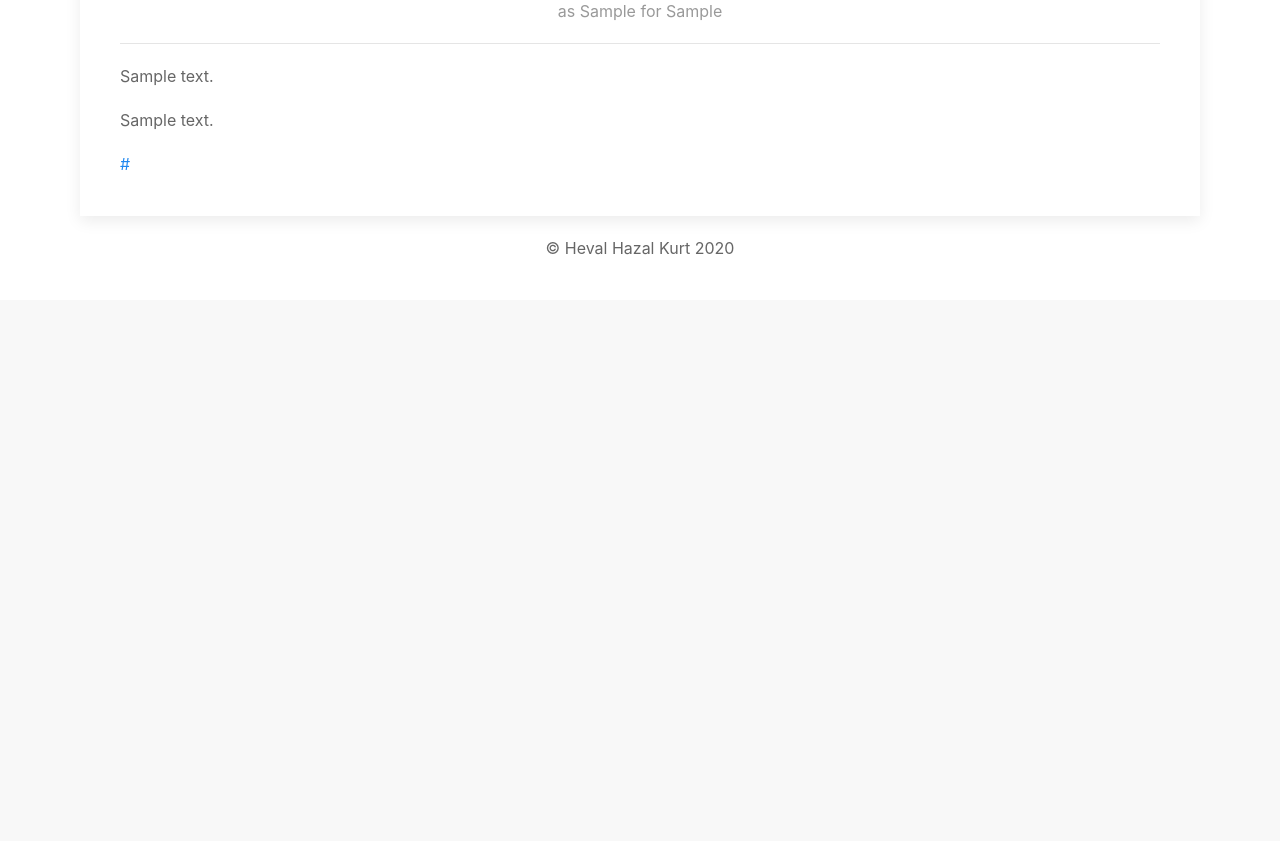
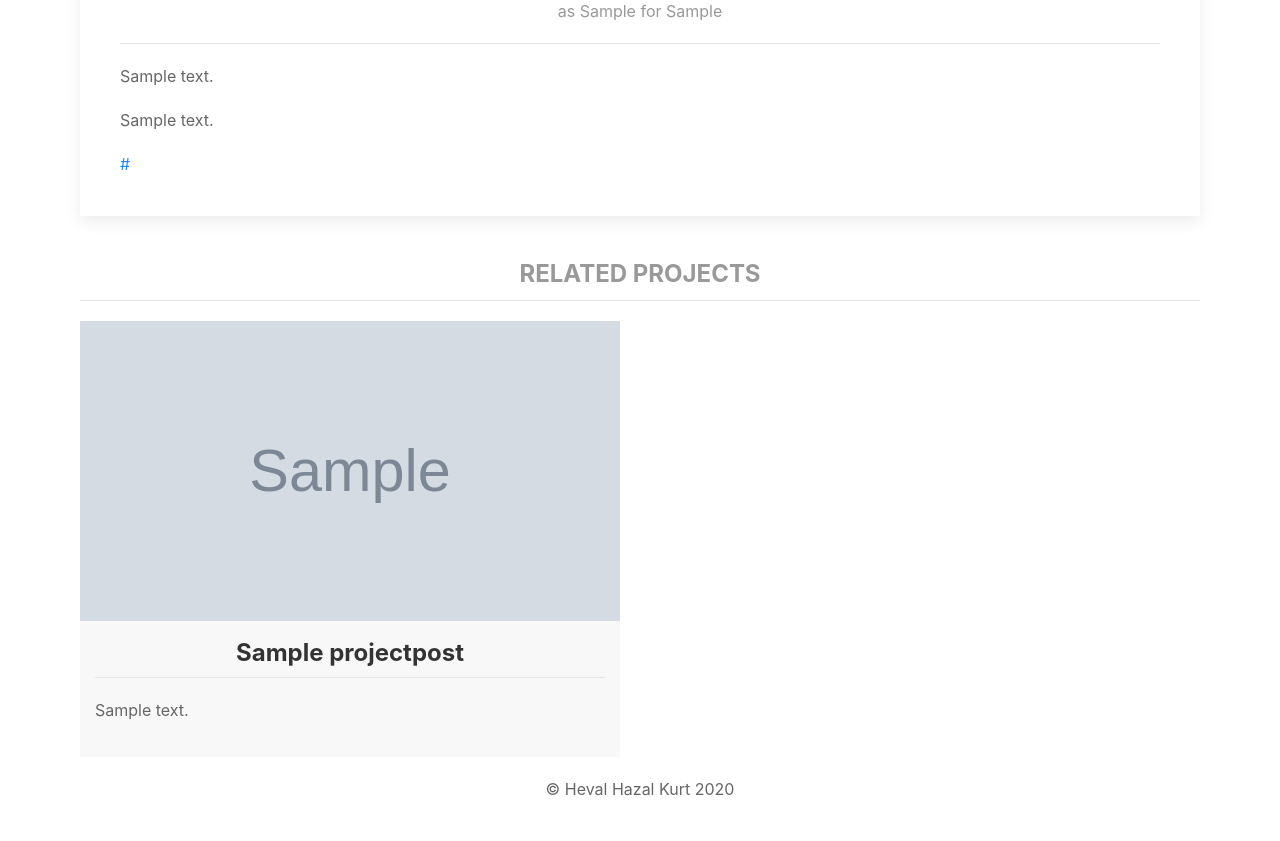
Before and after one commit to hevalhazalkurt/hhk_personal_website, a Django app: a page that uses hhk_web/project/templates/project/project_detail.html in a window 1280 px wide. Shown: the part 615-1456 px from the top of the page. Before the commit the page ends 870 px from the top, so only its background shows below. Run offline with Django 3.2, Linux system fonts and the light colour scheme; tables that the repository leaves empty hold one stand-in row (values such as "Sample post"); grey boxes marked "Sample" are stand-in pictures; some libraries are stand-ins or nearby versions.

Commit message:
Added related projects section

```diff
--- a/hhk_web/project/templates/project/project_detail.html
+++ b/hhk_web/project/templates/project/project_detail.html
@@ -12,4 +12,18 @@
         <a href="{{object.link}}" target="_blank">{{ object.link }}</a>
     </div>
 
+    <h1 class="uk-text-bold uk-heading-divider uk-text-center uk-text-muted uk-text-uppercase uk-text-large">Related Projects</h1>
+    <div class="uk-child-width-1-2@m " uk-grid>
+      {% for rel in related_projects %}
+      <div class="uk-section-default">
+        <a href="{{ rel.get_absolute_url }}"><div class="uk-section uk-height-medium uk-flex uk-flex-center uk-flex-middle uk-background-cover uk-light" style="background-image: url({{ rel.image.url }})">
+        </div></a>
+        <div class="uk-padding-small uk-background-muted">
+          <h1 class="uk-link-heading uk-card-title uk-text-bold uk-heading-divider uk-text-center"><a href="{{ rel.get_absolute_url }}">{{ rel.title }}</a></h1>
+          <p>{{ rel.summary }}</p>
+        </div>
+      </div>
+      {% endfor %}
+    </div>
+
 {% endblock content %}
```
